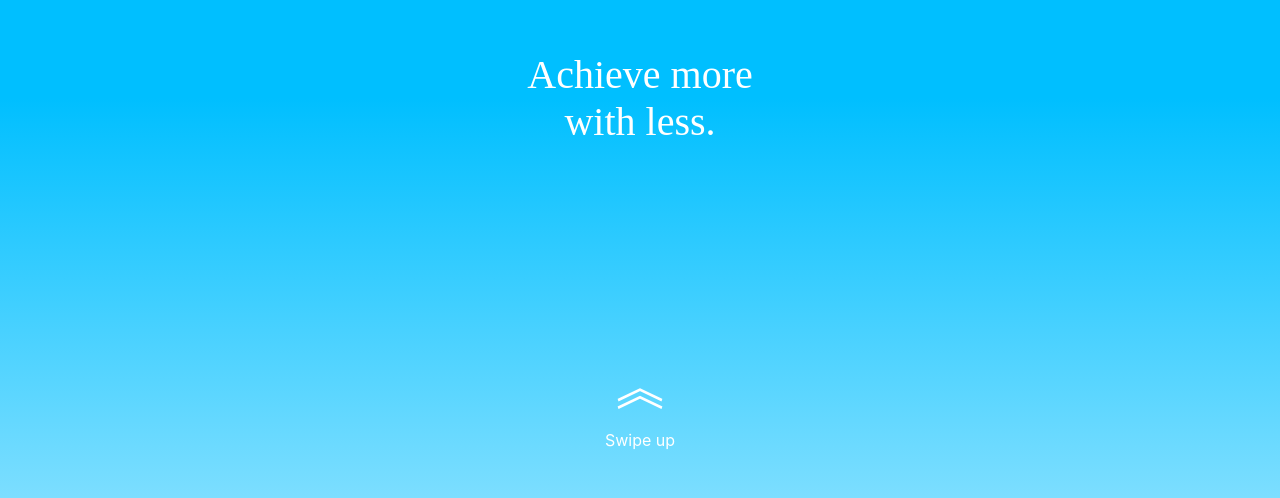
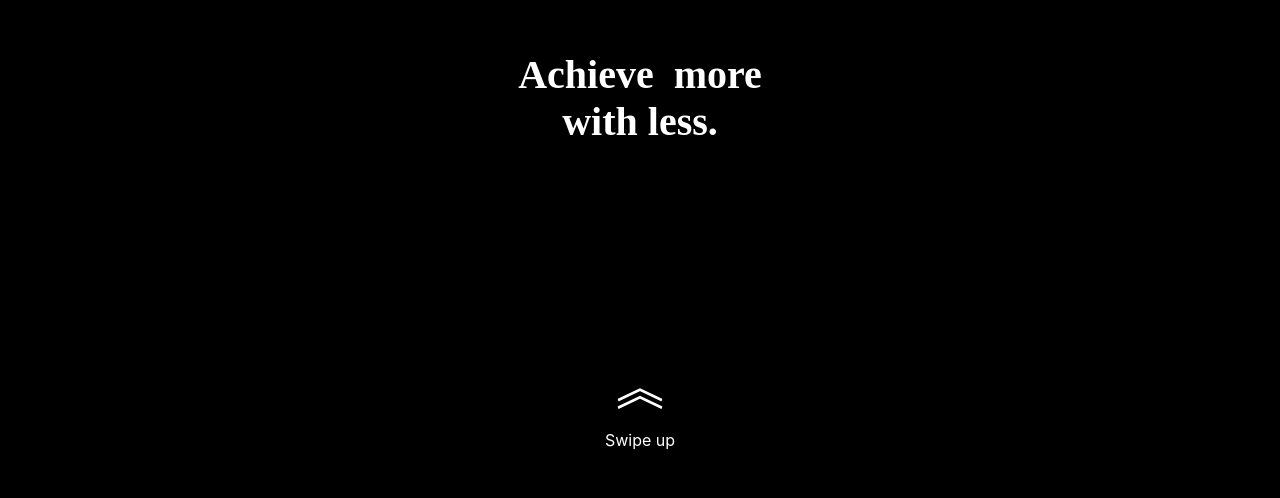
Before and after one commit to pzoghbi/pzoghbi.github.io, a React (Create React App) app: page / in a window 1280 px wide. Shown: the part 302-800 px from the top of the page. Built offline with nearby package versions, Linux system fonts and the light colour scheme; a web font is replaced by a local one.

Commit message:
Updated: - changed bg color to black for first slide - fixed some area not registering touch input - changed texts

```diff
--- a/src/App.css
+++ b/src/App.css
@@ -14,6 +14,7 @@
 
 .Slide {
     text-align: center;
+    font-weight: 550;
     font-size: 2.5em;
     height: 100%;
     display: flex;
@@ -87,7 +88,8 @@
 
 #Slide-Landing
 {
-    background-image: linear-gradient(180deg, deepskyblue 50%, rgb(124, 222, 255));
+    /* background-image: linear-gradient(180deg, deepskyblue 50%, rgb(36, 200, 255)); */
+    background-color: rgb(0, 0, 0);
     color: white;
 }
 
@@ -143,3 +145,7 @@
     0% { opacity: 0; }
     100% { opacity: 1; }
 }
+
+* {
+    user-select: none;;
+}
--- a/src/App.jsx
+++ b/src/App.jsx
@@ -57,18 +57,16 @@ function App() {
         let slidesElem = document.getElementsByClassName('Slide');
         instructionsDiv = document.getElementById('Instructions');
         slideCount = slidesElem.length;
-        [...slidesElem].map((elem, i) => {
-            observer.observe(elem);
-        })
+        [...slidesElem].map((elem) => { observer.observe(elem); });
     }, []);
 
     return (
         <div className="App">
-            <div className='App-Frame'>
-                <div id="App-Slideshow" onTouchStart={onTouchStart} onTouchEnd={onTouchEnd}>
+            <div className='App-Frame' onTouchStart={onTouchStart} onTouchEnd={onTouchEnd}>
+                <div id="App-Slideshow">
                     <div className="Slide" id="Slide-Landing">
                         <p>
-                            <span className='jsSlideDown'>Achieve </span>
+                            <span className='jsSlideDown'>Achieve</span>&nbsp;
                             more<br />
                             with<span className='jsSlideUp'> less</span>.
                         </p>
@@ -88,7 +86,7 @@ function App() {
                     </div>
                     <div className="Slide">
                         <p>
-                            Improving both<br />good and great<br />software is now<br />my specialty.
+                            Enhancing<br />good and great<br />software is now<br />my specialty.
                         </p>
                     </div>
                     <div className="Slide">
```
